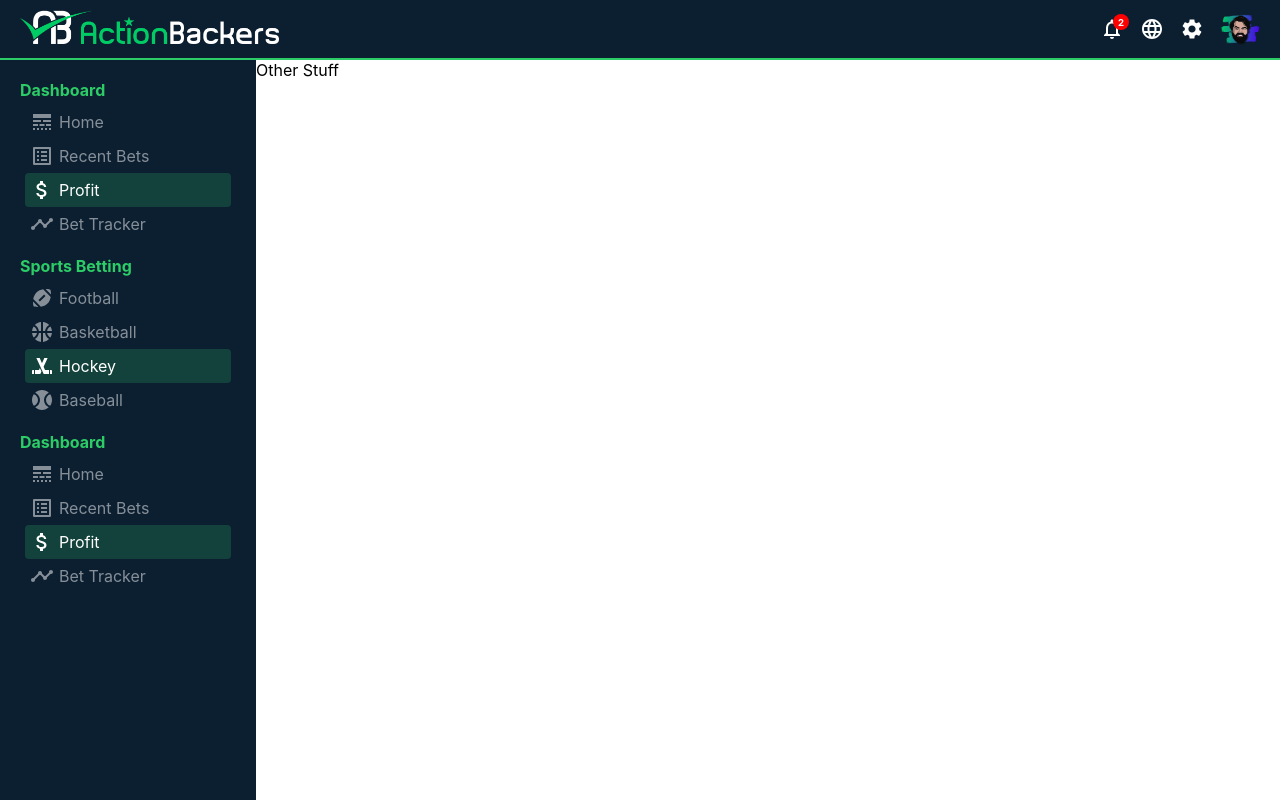
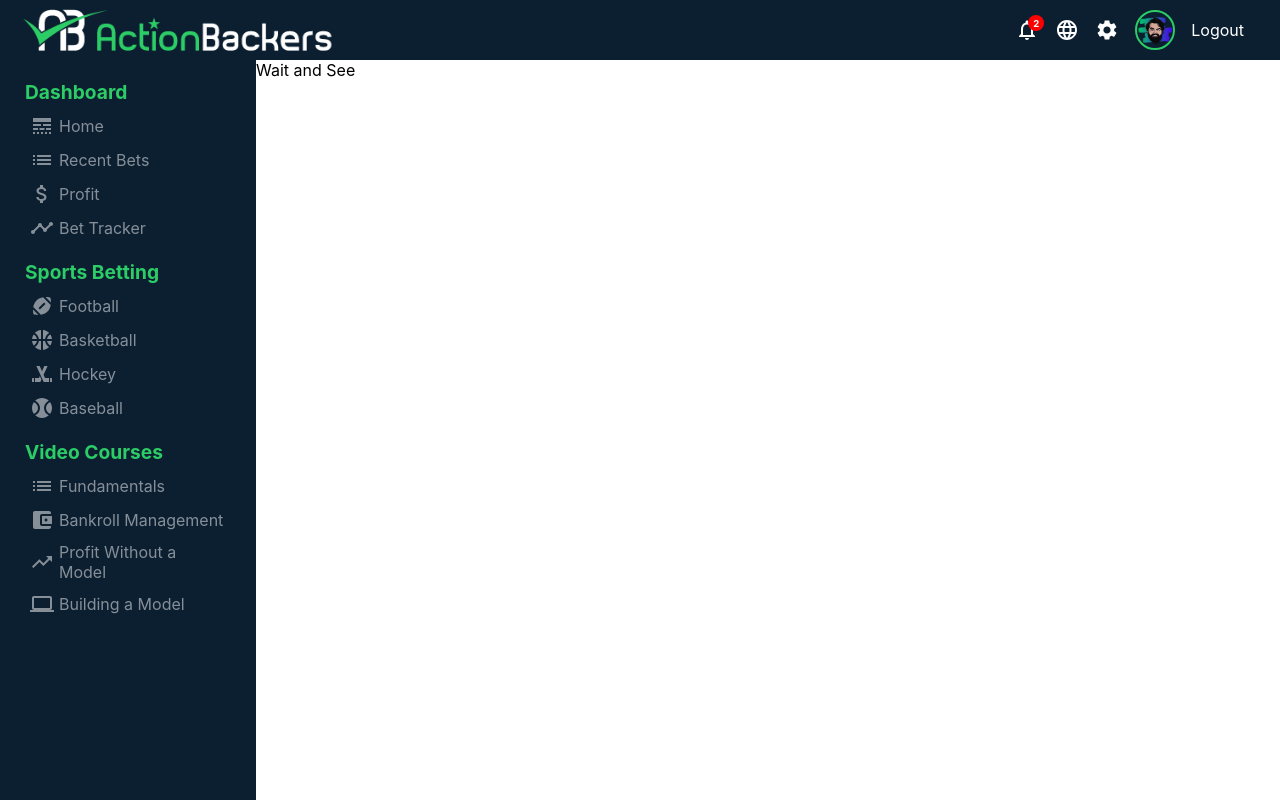
Before and after one commit to bolg55/ab-2.0, a Next.js app: page /dashboard in a window 1280 px wide. Built offline with nearby package versions, Linux system fonts and the light colour scheme.

Commit message:
cleaned up sidebar with new component, added onclick for active item

```diff
--- a/components/Sidebar.js
+++ b/components/Sidebar.js
@@ -1,73 +1,11 @@
 import styles from "../styles/Sidebar.module.css";
-import {
-  LineStyle,
-  AttachMoney,
-  Timeline,
-  ListAlt,
-  SportsFootball,
-  SportsBasketball,
-  SportsHockey,
-  SportsBaseball,
-} from "@material-ui/icons";
+import SidebarItem from "./SidebarItem";
 
 const Sidebar = () => {
   return (
     <div className={styles.sidebar}>
       <div className={styles.sidebarWrapper}>
-        <div className={styles.sidebarMenu}>
-          <h3 className={styles.sidebarTitle}>Dashboard</h3>
-          <ul className={styles.sidebarList}>
-            <li className={styles.sidebarListItem}>
-              <LineStyle className={styles.icon} /> Home
-            </li>
-            <li className={styles.sidebarListItem}>
-              <ListAlt className={styles.icon} /> Recent Bets
-            </li>
-            <li className={`${styles.sidebarListItem} ${styles.active}`}>
-              <AttachMoney className={styles.icon} /> Profit
-            </li>
-            <li className={styles.sidebarListItem}>
-              <Timeline className={styles.icon} />
-              Bet Tracker
-            </li>
-          </ul>
-        </div>
-        <div className={styles.sidebarMenu}>
-          <h3 className={styles.sidebarTitle}>Sports Betting</h3>
-          <ul className={styles.sidebarList}>
-            <li className={styles.sidebarListItem}>
-              <SportsFootball className={styles.icon} /> Football
-            </li>
-            <li className={styles.sidebarListItem}>
-              <SportsBasketball className={styles.icon} /> Basketball
-            </li>
-            <li className={`${styles.sidebarListItem} ${styles.active}`}>
-              <SportsHockey className={styles.icon} /> Hockey
-            </li>
-            <li className={styles.sidebarListItem}>
-              <SportsBaseball className={styles.icon} />
-              Baseball
-            </li>
-          </ul>
-        </div>
-        <div className={styles.sidebarMenu}>
-          <h3 className={styles.sidebarTitle}>Dashboard</h3>
-          <ul className={styles.sidebarList}>
-            <li className={styles.sidebarListItem}>
-              <LineStyle className={styles.icon} /> Home
-            </li>
-            <li className={styles.sidebarListItem}>
-              <ListAlt className={styles.icon} /> Recent Bets
-            </li>
-            <li className={`${styles.sidebarListItem} ${styles.active}`}>
-              <AttachMoney className={styles.icon} /> Profit
-            </li>
-            <li className={styles.sidebarListItem}>
-              <Timeline className={styles.icon} />
-              Bet Tracker
-            </li>
-          </ul>
-        </div>
+        <SidebarItem />
       </div>
     </div>
   );
--- /dev/null
+++ b/components/SidebarItem.js
@@ -0,0 +1,32 @@
+import { dashboardItems } from "../constants/dashboardItems";
+import styles from "../styles/Sidebar.module.css";
+import { useState } from "react";
+
+const SidebarItem = () => {
+  const [isActive, setIsActive] = useState(false);
+
+  return (
+    <>
+      {dashboardItems.map((item) => (
+        <div key={item.id} className={styles.sidebarMenu}>
+          <h3 className={styles.sidebarTitle}>{item.title}</h3>
+          <ul className={styles.sidebarList}>
+            {item.listItem.map((item) => (
+              <li
+                key={item.id}
+                onClick={() => setIsActive(!isActive)}
+                className={`${styles.sidebarListItem} ${
+                  isActive ? `${styles.active} ` : ""
+                }`}>
+                {item.listIcon}
+                {item.itemName}
+              </li>
+            ))}
+          </ul>
+        </div>
+      ))}
+    </>
+  );
+};
+
+export default SidebarItem;
--- a/components/Topbar.js
+++ b/components/Topbar.js
@@ -10,7 +10,7 @@ const Topbar = () => {
           <span>
             <img
               className={styles.logo}
-              src='/ab_2021_header.png'
+              src='/ab_21.png'
               alt='Action Backers Logo'
             />
           </span>
@@ -32,6 +32,9 @@ const Topbar = () => {
             src='/KellenAvatar.png'
             alt='Profile Avatar'
           />
+          <div className={styles.topbarIconContainer}>
+            <p className={styles.topLogout}>Logout</p>
+          </div>
         </div>
       </div>
     </div>
--- /dev/null
+++ b/constants/dashboardItems.js
@@ -0,0 +1,95 @@
+import {
+  LineStyle,
+  AttachMoney,
+  Timeline,
+  List,
+  SportsFootball,
+  SportsBasketball,
+  SportsHockey,
+  SportsBaseball,
+  AccountBalanceWallet,
+  TrendingUp,
+  Computer,
+} from "@material-ui/icons";
+import styles from "../styles/Sidebar.module.css";
+
+export const dashboardItems = [
+  {
+    id: 1,
+    title: "Dashboard",
+    listItem: [
+      {
+        id: 1,
+        itemName: "Home",
+        listIcon: <LineStyle className={styles.icon} />,
+      },
+      {
+        id: 2,
+        itemName: "Recent Bets",
+        listIcon: <List className={styles.icon} />,
+      },
+      {
+        id: 3,
+        itemName: "Profit",
+        listIcon: <AttachMoney className={styles.icon} />,
+      },
+      {
+        id: 4,
+        itemName: "Bet Tracker",
+        listIcon: <Timeline className={styles.icon} />,
+      },
+    ],
+  },
+  {
+    id: 2,
+    title: "Sports Betting",
+    listItem: [
+      {
+        id: 5,
+        itemName: "Football",
+        listIcon: <SportsFootball className={styles.icon} />,
+      },
+      {
+        id: 6,
+        itemName: "Basketball",
+        listIcon: <SportsBasketball className={styles.icon} />,
+      },
+      {
+        id: 7,
+        itemName: "Hockey",
+        listIcon: <SportsHockey className={styles.icon} />,
+      },
+      {
+        id: 8,
+        itemName: "Baseball",
+        listIcon: <SportsBaseball className={styles.icon} />,
+      },
+    ],
+  },
+  {
+    id: 3,
+    title: "Video Courses",
+    listItem: [
+      {
+        id: 9,
+        itemName: "Fundamentals",
+        listIcon: <List className={styles.icon} />,
+      },
+      {
+        id: 10,
+        itemName: "Bankroll Management",
+        listIcon: <AccountBalanceWallet className={styles.icon} />,
+      },
+      {
+        id: 11,
+        itemName: "Profit Without a Model",
+        listIcon: <TrendingUp className={styles.icon} />,
+      },
+      {
+        id: 12,
+        itemName: "Building a Model",
+        listIcon: <Computer className={styles.icon} />,
+      },
+    ],
+  },
+];
--- a/pages/dashboard.js
+++ b/pages/dashboard.js
@@ -9,7 +9,7 @@ const Dashboard = () => {
       <Topbar />
       <div className={styles.container}>
         <Sidebar />
-        <div className={styles.other}>Other Stuff</div>
+        <div className={styles.other}>Wait and See</div>
       </div>
     </Layout>
   );
--- a/styles/Sidebar.module.css
+++ b/styles/Sidebar.module.css
@@ -16,7 +16,8 @@
 }
 
 .sidebarTitle {
-  font-size: 1rem;
+  font-size: 1.2rem;
+  padding-left: 5px;
   color: rgb(44, 204, 102);
 }
 
--- a/styles/Topbar.module.css
+++ b/styles/Topbar.module.css
@@ -1,11 +1,10 @@
 .topbar {
   width: 100%;
   height: 60px;
-  background: #fff;
+  background: #0c1f31;
   position: sticky;
   top: 0;
   z-index: 999;
-  border-bottom: rgb(44, 204, 102) 2px solid;
 }
 
 .topbarWrapper {
@@ -14,11 +13,13 @@
   display: flex;
   align-items: center;
   justify-content: space-between;
-  background: #0c1f31;
 }
 
 .logo {
-  height: 35px;
+  display: flex;
+  align-items: center;
+  justify-content: center;
+  height: 50px;
   object-fit: contain;
 }
 
@@ -56,4 +57,6 @@
   height: 40px;
   width: 40px;
   border-radius: 50%;
+  margin-right: 1rem;
+  border: rgb(44, 204, 102) 2px solid;
 }
```
Also changed, not shown: public/ab_21.png (added), public/ab_alt_21.png (added).
